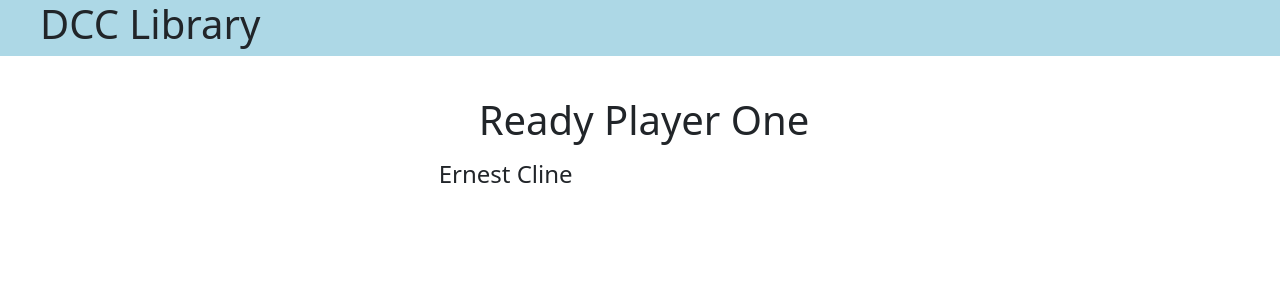
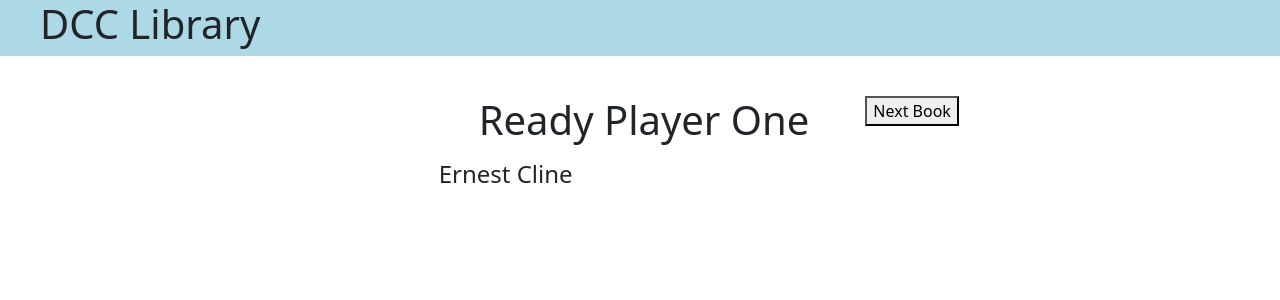
Before and after one commit to craigrmills/DCC_Library, a React (Create React App) app: page / in a window 1280 px wide. Shown: the top 300 px of the page. Built offline with nearby package versions, Linux system fonts and the light colour scheme.

Commit message:
Created goToNextBook Function in App.jsx and Implimented it as a button

```diff
--- a/src/components/App.jsx
+++ b/src/components/App.jsx
@@ -15,6 +15,17 @@
         };
     }
 
+    goToNextBook = () => {
+        let tempBookNumber = this.state.bookNumber;
+        tempBookNumber++;
+        if(tempBookNumber === this.books.length){
+            tempBookNumber = 0;
+        }
+        this.setState({
+            bookNumber: tempBookNumber
+        });
+    }
+
     render(){
         return(
             <div className="container-fluid">
@@ -30,6 +41,7 @@
                     </div>
                     <div className="col-md-4">
                         {/*Button here to move to next book viewed */}
+                        <button onClick={this.goToNextBook}>Next Book</button>
                     </div>
                 </div>
             </div>
```
